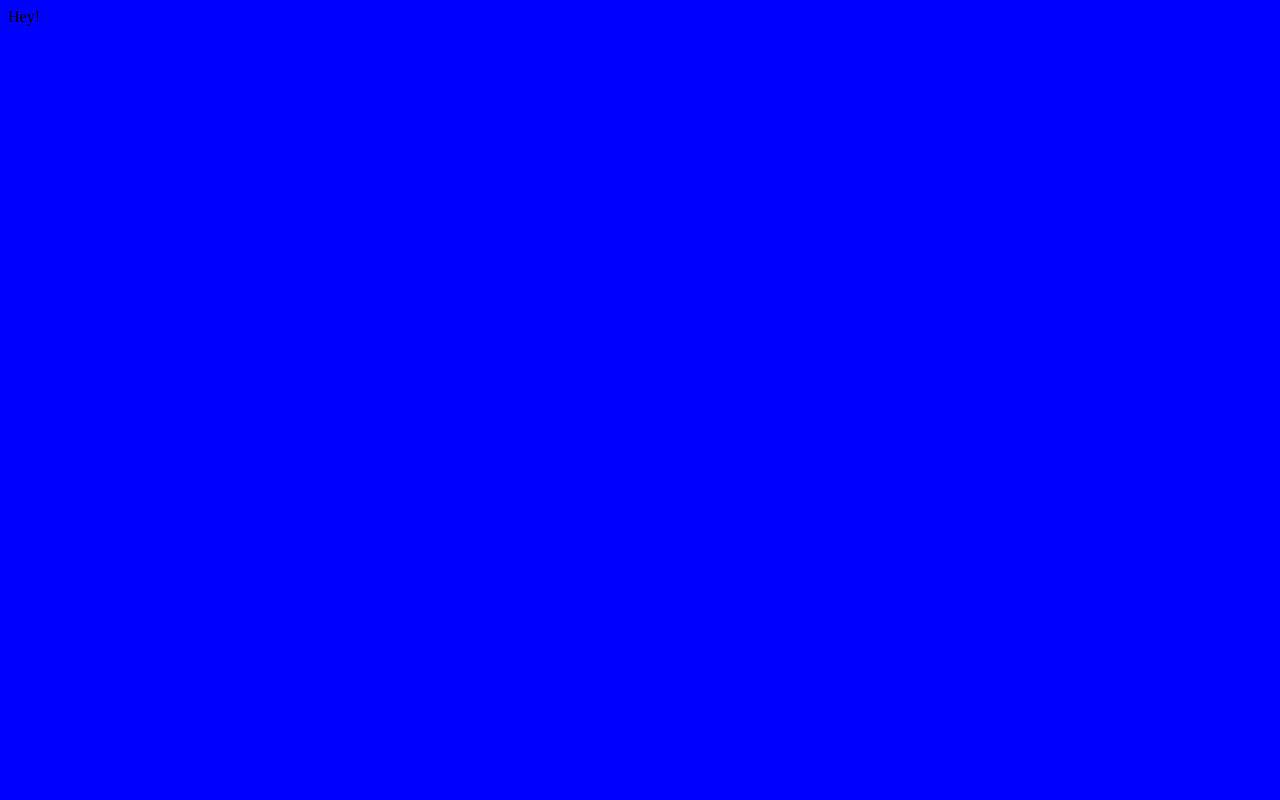
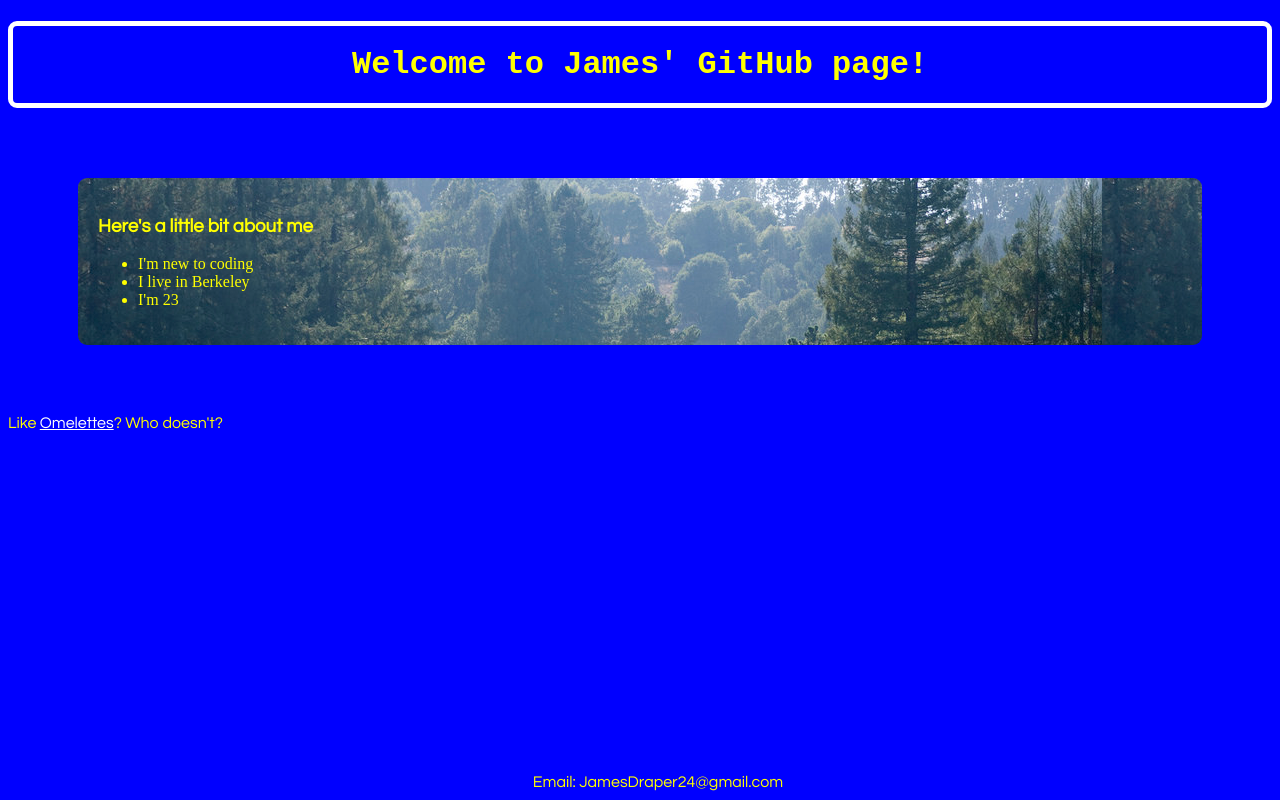
Before and after one commit to jdraper9/jdraper9.github.io, a plain HTML site: page index.html in a window 1280 px wide. Drawn offline with Linux system fonts and the light colour scheme.

Commit message:
make edits to index.html, styles.css to match specifications. Add berkeley.jpg for div background image

```diff
--- a/index.html
+++ b/index.html
@@ -5,6 +5,20 @@
 	<link rel="stylesheet" href="styles.css" type="text/css">
 </head>
 <body>
-	Hey!
+	<h1>Welcome to James' GitHub page!</h1>
+	<div id="aboutme">
+		<h3 class="newfont">Here's a little bit about me</h3>
+		<ul>
+			<li>I'm new to coding</li>
+			<li>I live in Berkeley</li>
+			<li>I'm 23</li>
+		</ul>
+	</div>
+	<p class="newfont">
+		Like <a href="https://jdraper9.github.io/omelette/" alt="Omelette Website">Omelettes</a>? Who doesn't?
+	</p>
+	<footer class="newfont">
+		Email: JamesDraper24@gmail.com
+	</footer>
 </body>
 </html>
--- a/styles.css
+++ b/styles.css
@@ -1,3 +1,48 @@
 body {
 	background: blue;
+	color: yellow;
 }
+
+h1 {
+	text-align: center;
+	border: 5px solid white;
+	border-radius: 9px;
+	padding: 20px;
+	font-family: "Courier New", Courier, monospace;
+}
+
+div {
+	margin: 70px;
+	padding: 20px;
+	border-radius: 9px;
+}
+
+#aboutme {
+	background-image: url("berkeley.jpg");
+}
+
+a {
+	color: white;
+}
+
+a:visited {
+	color: pink;
+}
+
+.newfont{
+	font-family: "Century Gothic", CenturyGothic, AppleGothic, sans-serif;
+}
+
+footer {
+	padding: 10px;
+	position: fixed;
+	text-align: center;
+	bottom: 0;
+	width: 100%;
+}
+
+@media screen and (max-width: 400px){
+	body {
+		font-size: .6em;
+	}
+}
```
Also changed, not shown: berkeley.jpg (added).
